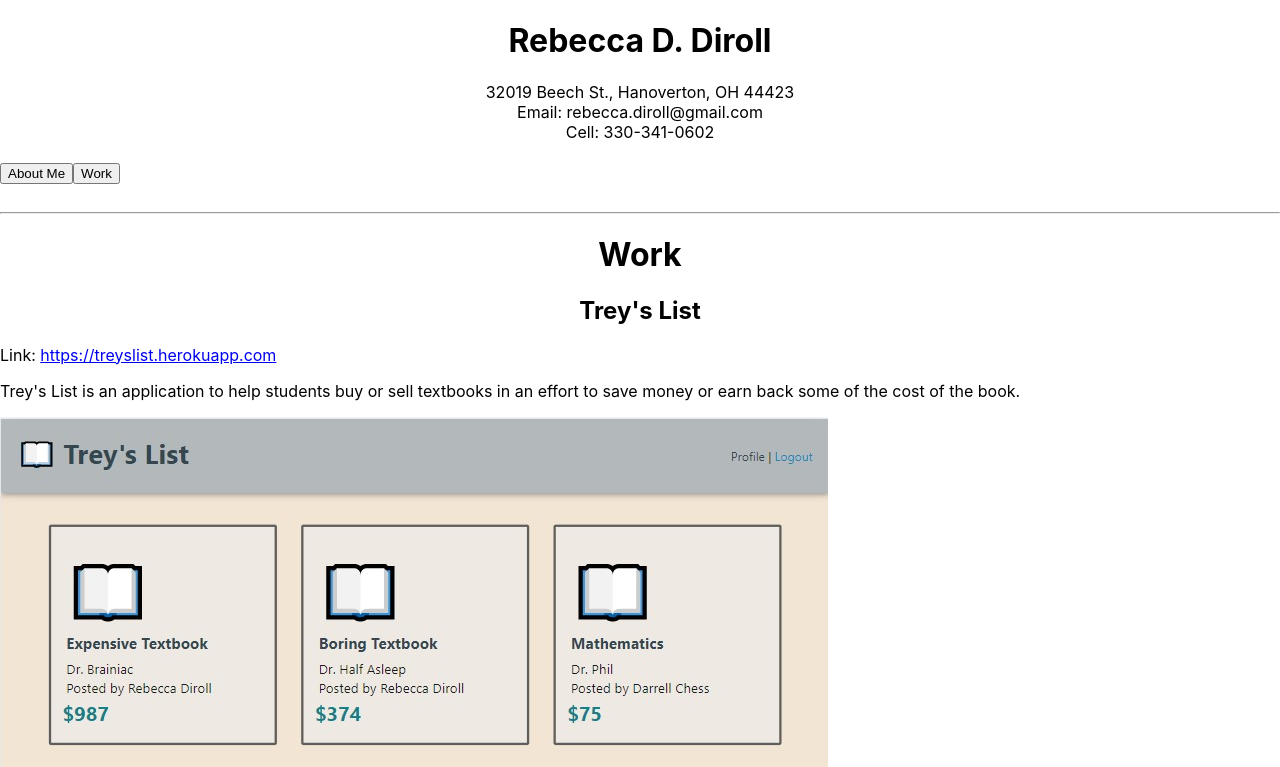
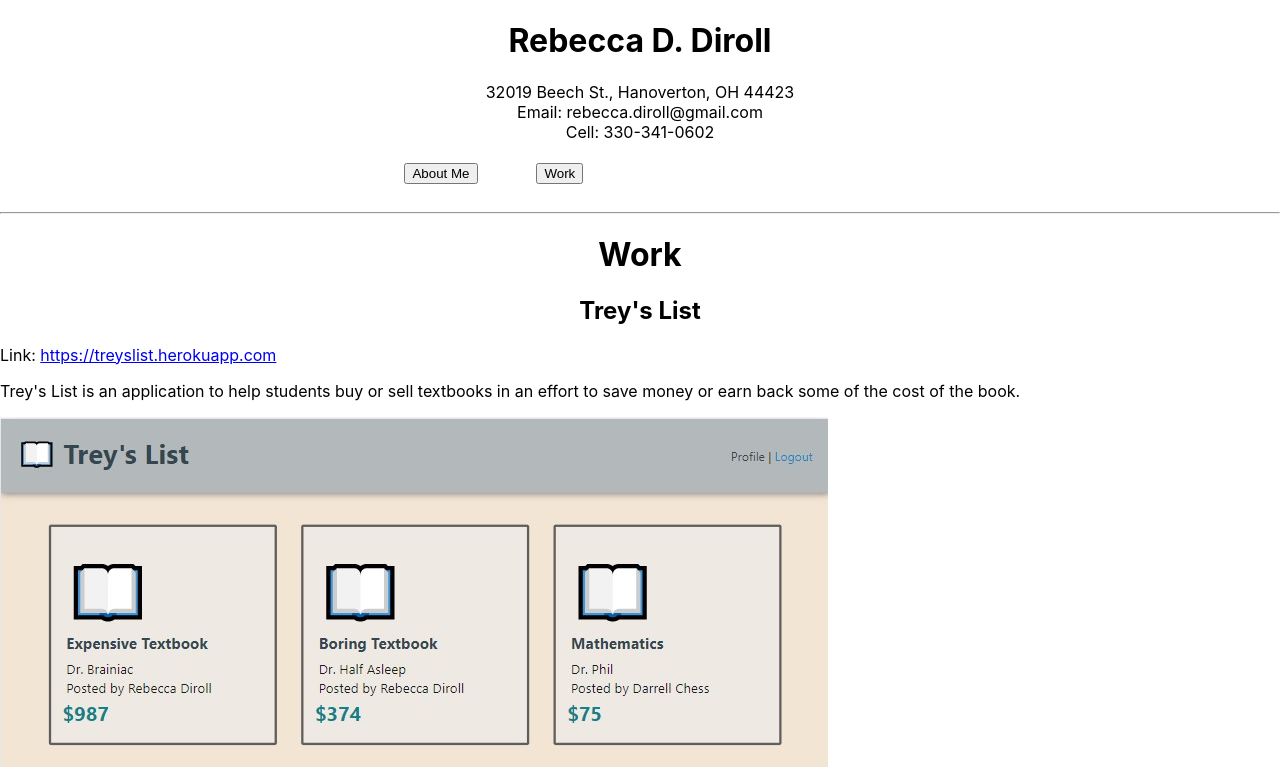
Before and after one commit to Rebecca-Diroll/20-React-Portfolio, a React (Create React App) app: page /work in a window 1280 px wide. Shown: the top 767 px of the page. Built offline with nearby package versions, Linux system fonts and the light colour scheme.

Commit message:
Format navbar buttons to be centered and have space between

```diff
--- a/src/App.css
+++ b/src/App.css
@@ -5,42 +5,3 @@ h1, h2 {
 .header {
   text-align: center;
 }
-
-.App {
-  text-align: center;
-}
-
-.App-logo {
-  height: 40vmin;
-  pointer-events: none;
-}
-
-@media (prefers-reduced-motion: no-preference) {
-  .App-logo {
-    animation: App-logo-spin infinite 20s linear;
-  }
-}
-
-.App-header {
-  background-color: #282c34;
-  min-height: 100vh;
-  display: flex;
-  flex-direction: column;
-  align-items: center;
-  justify-content: center;
-  font-size: calc(10px + 2vmin);
-  color: white;
-}
-
-.App-link {
-  color: #61dafb;
-}
-
-@keyframes App-logo-spin {
-  from {
-    transform: rotate(0deg);
-  }
-  to {
-    transform: rotate(360deg);
-  }
-}
--- a/src/App.js
+++ b/src/App.js
@@ -21,7 +21,6 @@ function App() {
 
         <NavTabs></NavTabs>
         <br />
-        <br />
         <hr />
 
         <Route exact path="/" component={Home} />
--- /dev/null
+++ b/src/components/NavTabs/NavTabs.css
@@ -0,0 +1,7 @@
+.button {
+    margin: 0 10%;
+}
+
+.nav {
+    margin: 0 27%;
+}
--- a/src/components/NavTabs/NavTabs.js
+++ b/src/components/NavTabs/NavTabs.js
@@ -1,13 +1,15 @@
 import React from "react";
 import { Link } from "react-router-dom";
-// import './NavTabs.css';
+import './NavTabs.css';
 
 function NavTabs() {
     return (
+      <div className="nav">
         <navbar>
-          <Link to="/"><button>About Me</button></Link>
+          <Link className="button" to="/"><button>About Me</button></Link>
           <Link to="/work"><button>Work</button></Link>
         </navbar>
+      </div>
     )
 }
 
```
